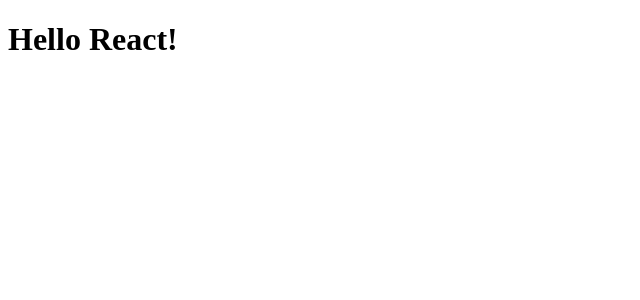
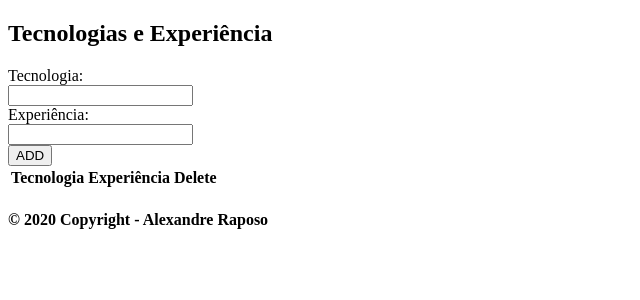
Before and after one commit to alexandreraposo/add-info-to-table-using-form-react, a React (Create React App) app: page / in a window 1280 px wide. Shown: the top 300 px of the page, without its empty margins (0-640 px from the left). Built offline with nearby package versions, Linux system fonts and the light colour scheme.

Commit message:
Form - Creating the structure and adding components

```diff
--- a/src/App.js
+++ b/src/App.js
@@ -1,10 +1,17 @@
 import React from 'react';
+import Header from './components/Header';
+import Form from './components/Form';
+import Table from './components/Table';
+import Footer from './components/Footer';
 
 class App extends React.Component {
   render(){
     return (
       <div>
-        <h1>Hello React!</h1>
+        <Header />
+        <Form />
+        <Table />
+        <Footer />
       </div>
     );
   }
--- /dev/null
+++ b/src/components/Footer.js
@@ -0,0 +1,15 @@
+import React from 'react';
+
+class Footer extends React.Component {
+    render() {
+        return(
+            <div>
+                <footer>
+                    <h4>© 2020 Copyright - Alexandre Raposo</h4>
+                </footer>
+            </div>
+        );
+    }
+}
+
+export default Footer;
--- /dev/null
+++ b/src/components/Form.js
@@ -0,0 +1,56 @@
+import React from 'react';
+import Table from './Table';
+
+class Form extends React.Component {
+    constructor(){
+        super()
+
+        this.state = {
+            technology: '',
+            experience: '',
+            roles: []
+        }
+
+    }
+
+    onChange = (event) => {
+        const state = Object.assign({}, this.state);
+        const inp = event.target.name;
+        state[inp] = event.target.value;
+
+        this.setState(state);
+    }
+
+    onClick = (event) => {
+        event.preventDefault();
+        const technology = this.state.technology;
+        const experience = this.state.experience;
+        this.state.roles.push({tech: technology, exp: experience});
+        this.setState({ roles: this.state.roles });
+        console.log(this.state.roles);
+    }
+
+    render() {
+        return(
+            <div>
+                <form>
+                    <label>Tecnologia:</label>
+                    <br />
+                    <input type="text" name="technology" value={this.state.technology} onChange={this.onChange} />
+                    <br />
+                    <label>Experiência:</label>
+                    <br />
+                    <input type="text" name="experience" value={this.state.experience} onChange={this.onChange} />
+                    <br />
+                    <button type="submit" onClick={this.onClick}>ADD</button>
+                    <br />
+                    {
+                        this.state.roles.map(role => <tr><td>{role.tech}</td><td>{role.exp}</td></tr>)
+                    }
+                </form>
+          </div>
+        );
+    }
+}
+
+export default Form;
--- /dev/null
+++ b/src/components/Header.js
@@ -0,0 +1,15 @@
+import React from 'react';
+
+class Header extends React.Component {
+    render(){
+        return(
+            <div>
+                <header>
+                <h2>Tecnologias e Experiência</h2>
+                </header>
+            </div>
+        );
+    }
+}
+
+export default Header;
--- /dev/null
+++ b/src/components/Table.js
@@ -0,0 +1,27 @@
+import React from 'react';
+
+class Table extends React.Component {
+    render() {
+        return(
+            <div>
+                <table>
+                    <thead>
+                        <tr>
+                            <th>
+                                Tecnologia
+                            </th>
+                            <th>
+                                Experiência
+                            </th>
+                            <th>
+                                Delete
+                            </th>
+                        </tr>
+                    </thead>
+                </table>
+          </div>
+        );
+    }
+}
+
+export default Table;
```
